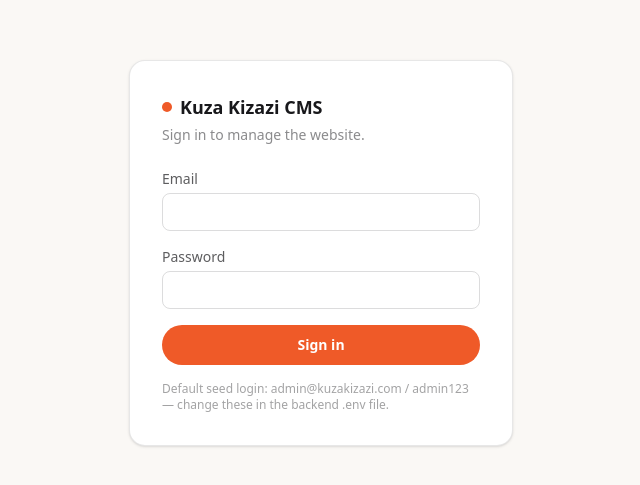
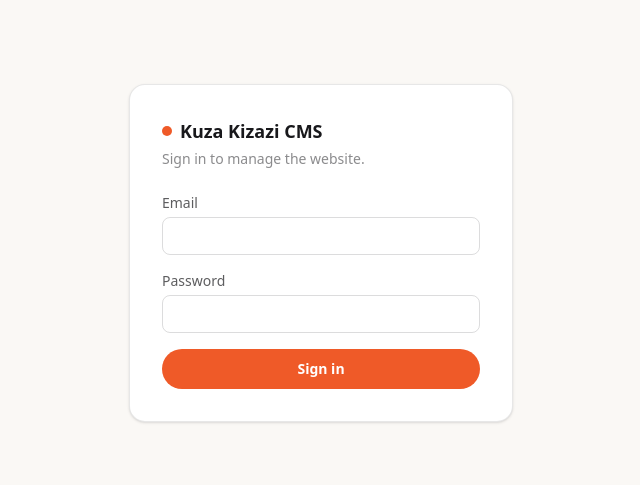
Before and after one commit to ianadamskelly/kk-front, a Next.js app: page /admin/login in a window 1280 px wide. Shown: the part 147-632 px from the top of the page, without its empty margins (319-959 px from the left). Built offline with nearby package versions, Linux system fonts and the light colour scheme; no server answers.

Commit message:
Remove default seed login credentials hint from admin login page

```diff
--- a/app/admin/login/page.tsx
+++ b/app/admin/login/page.tsx
@@ -88,10 +88,6 @@ export default function LoginPage() {
             {loading ? "Signing in…" : "Sign in"}
           </button>
         </form>
-        <p className="mt-4 text-xs text-ink/40">
-          Default seed login: admin@kuzakizazi.com / admin123 — change these in
-          the backend .env file.
-        </p>
       </div>
     </div>
   );
```
